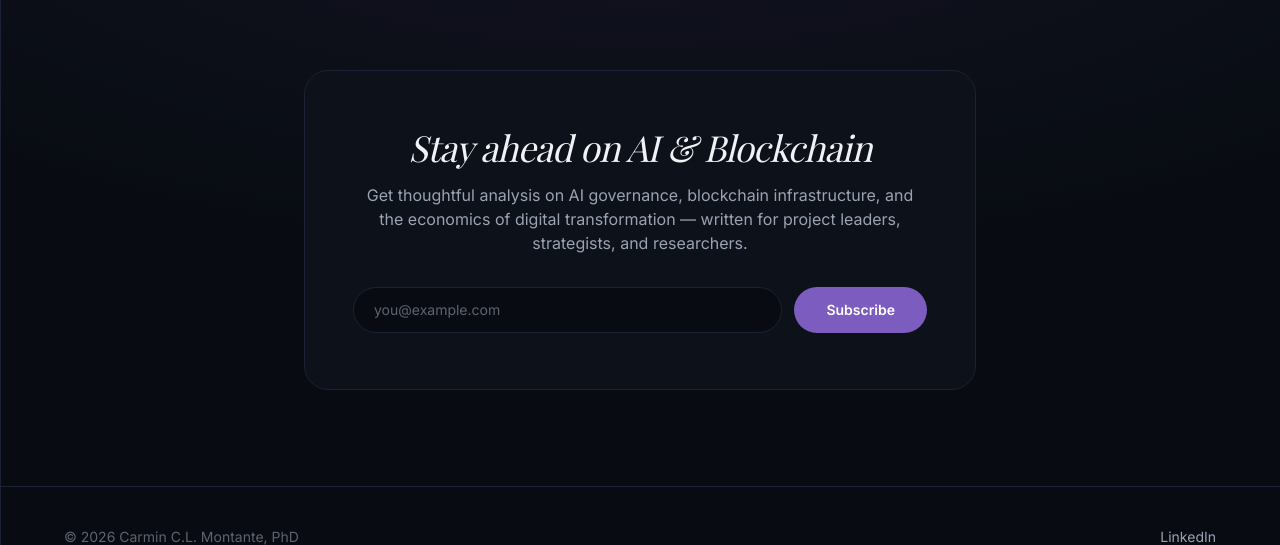
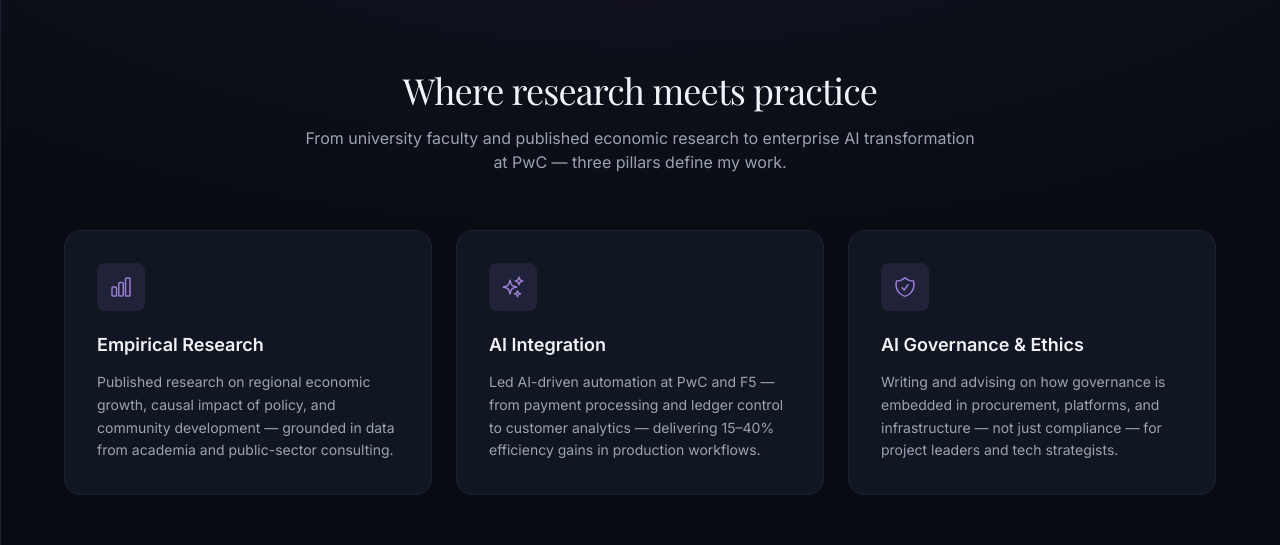
Before and after one commit to carmstar3/personal-site, a Next.js app: page / in a window 1280 px wide. Shown: the part 826-1371 px from the top of the page. Built offline with nearby package versions, Linux system fonts and the light colour scheme; a web font is replaced by a local one.

Commit message:
chore: add src/components/ValueProps.tsx

```diff
--- /dev/null
+++ b/src/components/ValueProps.tsx
@@ -0,0 +1,69 @@
+const pillars = [
+  {
+    title: "Empirical Research",
+    description:
+      "Published research on regional economic growth, causal impact of policy, and community development — grounded in data from academia and public-sector consulting.",
+    icon: (
+      <svg className="h-6 w-6" fill="none" viewBox="0 0 24 24" stroke="currentColor" strokeWidth={1.5}>
+        <path strokeLinecap="round" strokeLinejoin="round" d="M3 13.125C3 12.504 3.504 12 4.125 12h2.25c.621 0 1.125.504 1.125 1.125v6.75C7.5 20.496 6.996 21 6.375 21h-2.25A1.125 1.125 0 0 1 3 19.875v-6.75ZM9.75 8.625c0-.621.504-1.125 1.125-1.125h2.25c.621 0 1.125.504 1.125 1.125v11.25c0 .621-.504 1.125-1.125 1.125h-2.25a1.125 1.125 0 0 1-1.125-1.125V8.625ZM16.5 4.125c0-.621.504-1.125 1.125-1.125h2.25C20.496 3 21 3.504 21 4.125v15.75c0 .621-.504 1.125-1.125 1.125h-2.25a1.125 1.125 0 0 1-1.125-1.125V4.125Z" />
+      </svg>
+    ),
+  },
+  {
+    title: "AI Integration",
+    description:
+      "Led AI-driven automation at PwC and F5 — from payment processing and ledger control to customer analytics — delivering 15–40% efficiency gains in production workflows.",
+    icon: (
+      <svg className="h-6 w-6" fill="none" viewBox="0 0 24 24" stroke="currentColor" strokeWidth={1.5}>
+        <path strokeLinecap="round" strokeLinejoin="round" d="M9.813 15.904 9 18.75l-.813-2.846a4.5 4.5 0 0 0-3.09-3.09L2.25 12l2.846-.813a4.5 4.5 0 0 0 3.09-3.09L9 5.25l.813 2.846a4.5 4.5 0 0 0 3.09 3.09L15.75 12l-2.846.813a4.5 4.5 0 0 0-3.09 3.09ZM18.259 8.715 18 9.75l-.259-1.035a3.375 3.375 0 0 0-2.455-2.456L14.25 6l1.036-.259a3.375 3.375 0 0 0 2.455-2.456L18 2.25l.259 1.035a3.375 3.375 0 0 0 2.456 2.456L21.75 6l-1.035.259a3.375 3.375 0 0 0-2.456 2.456ZM16.894 20.567 16.5 21.75l-.394-1.183a2.25 2.25 0 0 0-1.423-1.423L13.5 18.75l1.183-.394a2.25 2.25 0 0 0 1.423-1.423l.394-1.183.394 1.183a2.25 2.25 0 0 0 1.423 1.423l1.183.394-1.183.394a2.25 2.25 0 0 0-1.423 1.423Z" />
+      </svg>
+    ),
+  },
+  {
+    title: "AI Governance & Ethics",
+    description:
+      "Writing and advising on how governance is embedded in procurement, platforms, and infrastructure — not just compliance — for project leaders and tech strategists.",
+    icon: (
+      <svg className="h-6 w-6" fill="none" viewBox="0 0 24 24" stroke="currentColor" strokeWidth={1.5}>
+        <path strokeLinecap="round" strokeLinejoin="round" d="M9 12.75 11.25 15 15 9.75m-3-7.036A11.959 11.959 0 0 1 3.598 6 11.99 11.99 0 0 0 3 9.749c0 5.592 3.824 10.29 9 11.623 5.176-1.332 9-6.03 9-11.622 0-1.31-.21-2.571-.598-3.751h-.152c-3.196 0-6.1-1.248-8.25-3.285Z" />
+      </svg>
+    ),
+  },
+] as const;
+
+export function ValueProps() {
+  return (
+    <section id="research" className="px-6 py-24">
+      <div className="mx-auto max-w-6xl">
+        <div className="mb-14 text-center">
+          <h2 className="font-serif text-3xl tracking-tight text-[var(--text)] sm:text-4xl">
+            Where research meets practice
+          </h2>
+          <p className="mx-auto mt-4 max-w-2xl text-[var(--muted)]">
+            From university faculty and published economic research to enterprise
+            AI transformation at PwC — three pillars define my work.
+          </p>
+        </div>
+
+        <div className="grid gap-6 md:grid-cols-3">
+          {pillars.map(({ title, description, icon }) => (
+            <article
+              key={title}
+              className="group rounded-2xl border border-[var(--line)] bg-[var(--bg-card)] p-8 transition-colors hover:border-[var(--accent)]/40"
+            >
+              <div className="mb-5 inline-flex rounded-lg bg-[var(--accent)]/15 p-3 text-[var(--accent-light)] transition-colors group-hover:bg-[var(--accent)]/25">
+                {icon}
+              </div>
+              <h3 className="mb-3 text-lg font-semibold text-[var(--text)]">
+                {title}
+              </h3>
+              <p className="text-sm leading-relaxed text-[var(--muted)]">
+                {description}
+              </p>
+            </article>
+          ))}
+        </div>
+      </div>
+    </section>
+  );
+}
```
